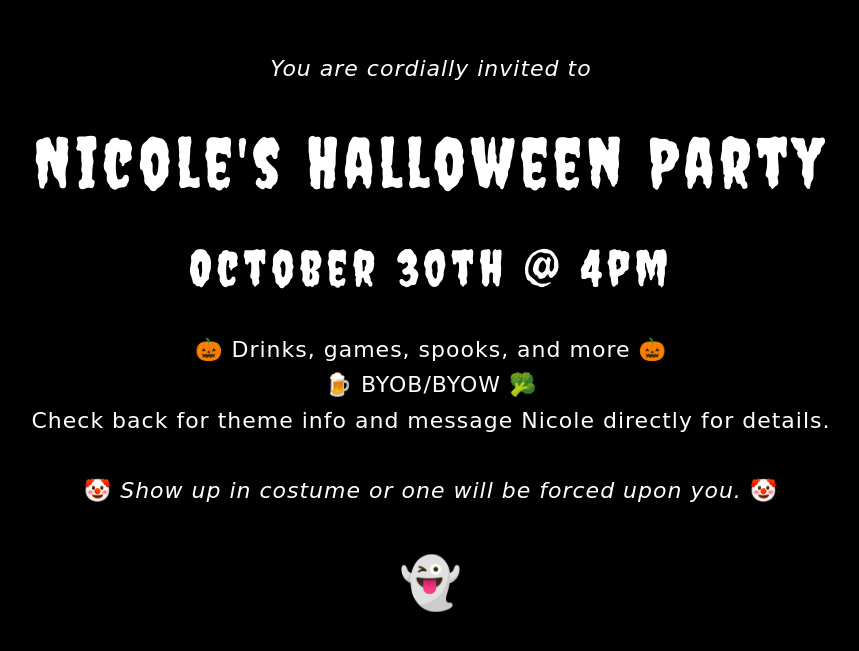
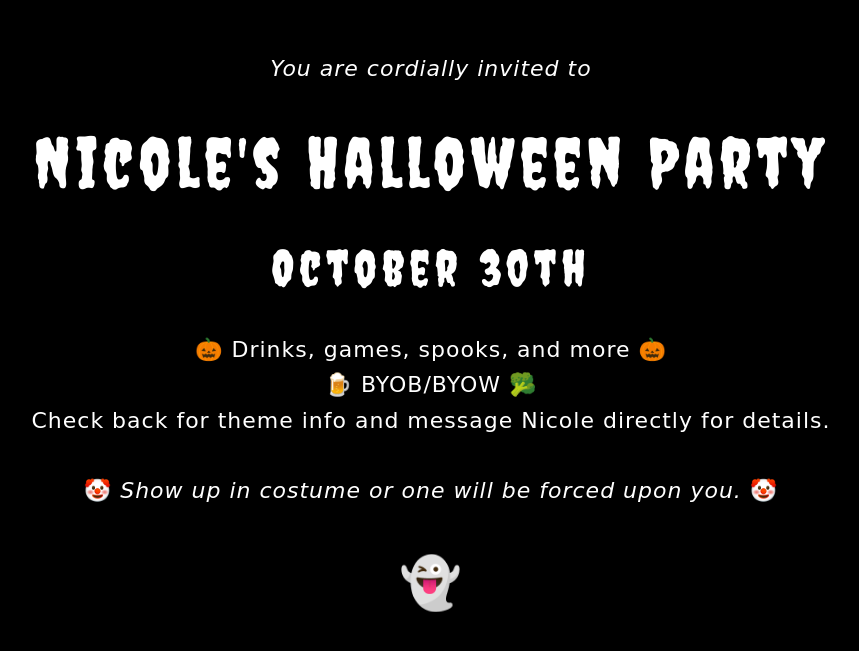
Before and after one commit to nicolethurgood/halloween, a plain HTML site: page index.html in a window 1280 px wide. Shown: the part 141-792 px from the top of the page, without its empty margins (209-1068 px from the left). Drawn offline with nearby package versions, Linux system fonts and the light colour scheme; a web font is replaced by a local one.

Commit message:
Update index.html

```diff
--- a/index.html
+++ b/index.html
@@ -10,8 +10,6 @@
 
     <title>Halloween 2021</title>
 
-
-    <link href="vendor/font-awesome/css/font-awesome.min.css" rel="stylesheet" type="text/css">
     <link href="https://fonts.googleapis.com/css?family=Lora:400,700,400italic,700italic" rel="stylesheet" type="text/css">
     <link href='https://fonts.googleapis.com/css?family=Cabin:700' rel='stylesheet' type='text/css'>
     <link rel="preconnect" href="https://fonts.googleapis.com">
@@ -28,7 +26,7 @@
             <div class="col">
               <p  class="intro-text"><em>You are cordially invited to</em></p>
               <h1 id="drip">Nicole's Halloween Party</h1>
-              <h2>October 30th @ 4pm</h2>
+              <h2>October 30th <!--@ 4pm--></h2>
 
               <p>🎃 Drinks, games, spooks, and more 🎃<br>
                 🍺 BYOB/BYOW 🥦<br>
@@ -42,6 +40,8 @@
                <div id="div1"><p id="ghost" >👻</p></div>
             </div>
           </div>
+
+          <!-- oy get out of my fucking source code the only secrets here is that its gonna be circus themed -->
   </body>
 <script>
 $(function() {
```
